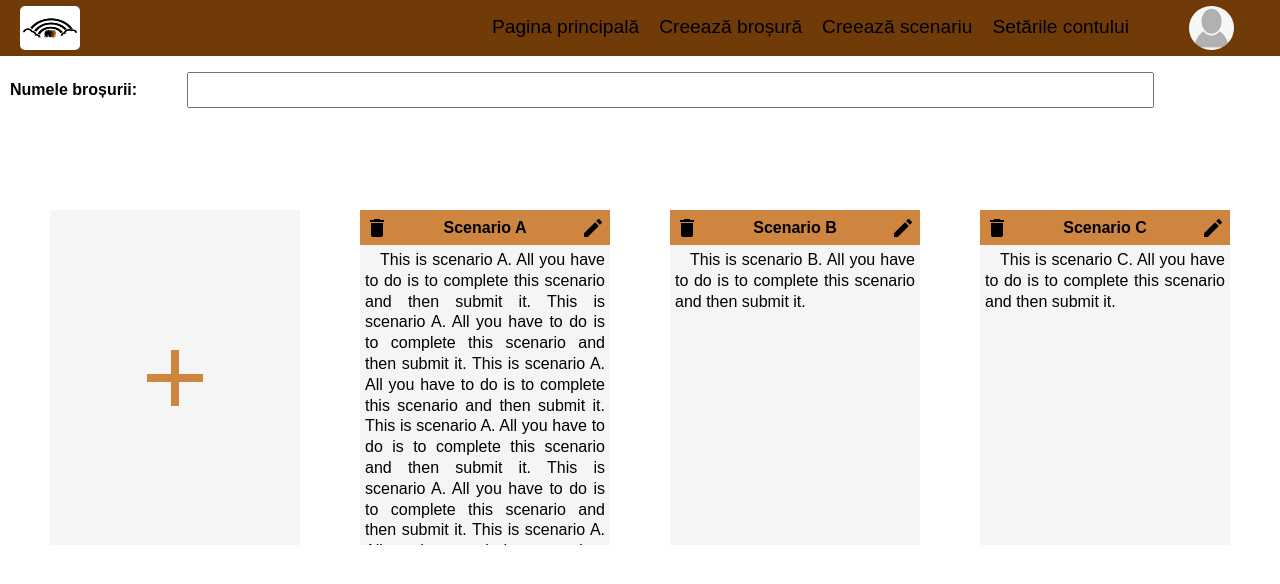
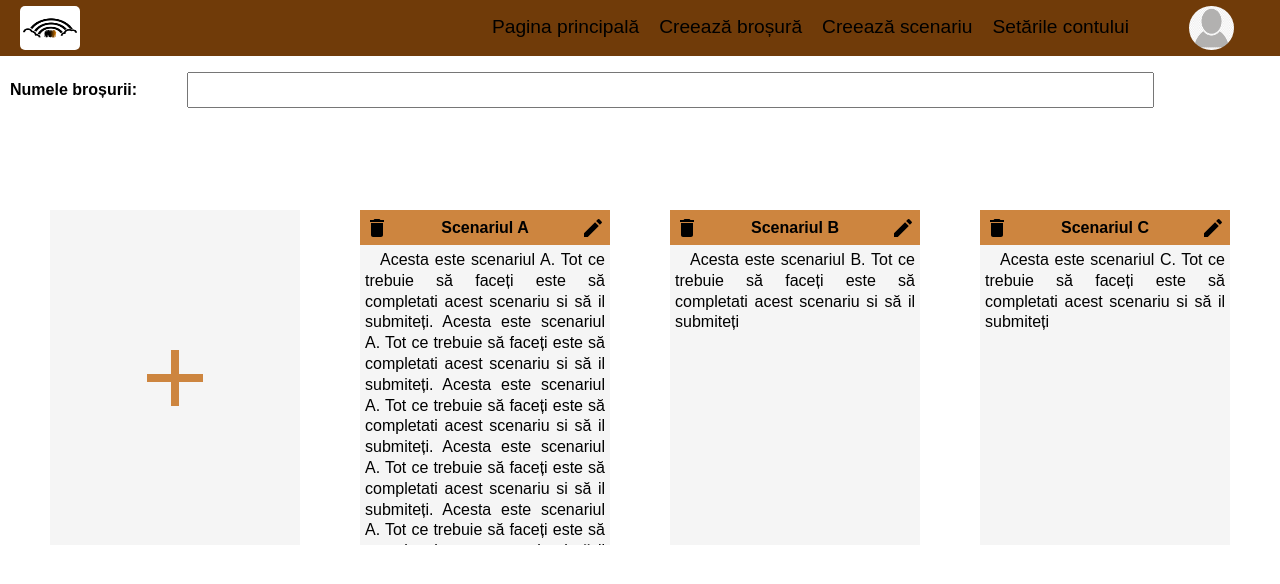
Before and after one commit to LeancaBogdan/ManagingConflicts, a React (Create React App) app in the folder managing_conflicts/: page /brochure in a window 1280 px wide. Shown: the top 584 px of the page. Built offline with nearby package versions, Linux system fonts and the light colour scheme.

Commit message:
English -> Romanian. Fixed header for client side

```diff
--- a/managing_conflicts/src/App.js
+++ b/managing_conflicts/src/App.js
@@ -5,11 +5,9 @@ import Layout from "./hoc/Layout/Layout";
 
 function App(props) {
     return (
-        <Layout>
-            <Router history={props.history}>
-                <Route component={Routes} />
-            </Router>
-        </Layout>
+        <Router history={props.history}>
+            <Route component={Routes} />
+        </Router>
     );
 }
 
--- a/managing_conflicts/src/Routes.js
+++ b/managing_conflicts/src/Routes.js
@@ -6,6 +6,7 @@ import ClientLayout from "./hoc/ClientLayout/ClientLayout";
 import Brochure from "./containers/Brochure/Brochure";
 import Scenario from "./containers/Scenario/Scenario";
 import SettingsPage from "./components/SettingsPage";
+import Layout from "./hoc/Layout/Layout";
 
 export const MAIN_ROUTES = {
     mainPage: "/main",
@@ -22,19 +23,19 @@ export class Routes extends PureComponent {
             <Switch>
                 <Route path={"/"} exact render={() => <Redirect to={MAIN_ROUTES.mainPage}/>}/>
                 <Route path={MAIN_ROUTES.mainPage} exact render={(props) => {
-                    return <MainBody {...props} />
+                    return <Layout><MainBody {...props} /></Layout>
                 }}/>
                 <Route path={MAIN_ROUTES.questionnaire} exact render={(props) => {
                     return <ClientLayout {...props} guid={props.match.params.guid}/>
                 }}/>
                 <Route path={MAIN_ROUTES.createBrochure} exact render={(props) => {
-                    return <Brochure {...props}/>
+                    return <Layout><Brochure {...props}/></Layout>
                 }}/>
                 <Route path={MAIN_ROUTES.createScenario} exact render={(props) => {
-                    return <Scenario {...props}/>
+                    return <Layout><Scenario {...props}/></Layout>
                 }}/>
                 <Route path={MAIN_ROUTES.settings} exact render={(props) => {
-                    return <SettingsPage {...props}/>
+                    return <Layout><SettingsPage {...props}/></Layout>
                 }}/>
                 <Route component={PageNotFound}/>
             </Switch>
--- a/managing_conflicts/src/clientComponents/ClientHeader/ClientHeader.module.css
+++ b/managing_conflicts/src/clientComponents/ClientHeader/ClientHeader.module.css
@@ -1,7 +1,7 @@
 .Toolbar{
   height: 56px;
   width: 100%;
-  position: relative;
+  position: fixed;
   top:0;
   left:0;
   background-color: #703B09;
--- a/managing_conflicts/src/containers/Brochure/Brochure.js
+++ b/managing_conflicts/src/containers/Brochure/Brochure.js
@@ -9,20 +9,20 @@ import BrochureModal from './BrochureModal/BrochureModal'
 const sceanrios_dummy = [
   {
     id: 1,
-    name: "Scenario A",
-    description: "This is scenario A. All you have to do is to complete this scenario and then submit it. This is scenario A. All you have to do is to complete this scenario and then submit it. This is scenario A. All you have to do is to complete this scenario and then submit it. This is scenario A. All you have to do is to complete this scenario and then submit it. This is scenario A. All you have to do is to complete this scenario and then submit it. This is scenario A. All you have to do is to complete this scenario and then submit it. This is scenario A. All you have to do is to complete this scenario and then submit it. This is scenario A. All you have to do is to complete this scenario and then submit it. This is scenario A. All you have to do is to complete this scenario and then submit it. This is scenario A. All you have to do is to complete this scenario and then submit it.",
+    name: "Scenariul A",
+    description: "Acesta este scenariul A. Tot ce trebuie să faceți este să completati acest scenariu si să il submiteți. Acesta este scenariul A. Tot ce trebuie să faceți este să completati acest scenariu si să il submiteți. Acesta este scenariul A. Tot ce trebuie să faceți este să completati acest scenariu si să il submiteți. Acesta este scenariul A. Tot ce trebuie să faceți este să completati acest scenariu si să il submiteți. Acesta este scenariul A. Tot ce trebuie să faceți este să completati acest scenariu si să il submiteți.",
     brochure_id: 1
   },
   {
     id: 2,
-    name: "Scenario B",
-    description: "This is scenario B. All you have to do is to complete this scenario and then submit it.",
+    name: "Scenariul B",
+    description: "Acesta este scenariul B. Tot ce trebuie să faceți este să completati acest scenariu si să il submiteți",
     brochure_id: 1
   },
   {
     id: 3,
-    name: "Scenario C",
-    description: "This is scenario C. All you have to do is to complete this scenario and then submit it.",
+    name: "Scenariul C",
+    description: "Acesta este scenariul C. Tot ce trebuie să faceți este să completati acest scenariu si să il submiteți",
     brochure_id: 1
   },
 ]
--- a/managing_conflicts/src/containers/Brochure/BrochureModal/BrochureModal.js
+++ b/managing_conflicts/src/containers/Brochure/BrochureModal/BrochureModal.js
@@ -7,20 +7,20 @@ import Add from '../../../components/UI/Add/Add'
 const sceanrios_dummy = [
   {
     id: 1,
-    name: "Scenario B",
-    description: "This is scenario A. All you have to do is to complete this scenario and then submit it. This is scenario A. All you have to do is to complete this scenario and then submit it. This is scenario A. All you have to do is to complete this scenario and then submit it. This is scenario A. All you have to do is to complete this scenario and then submit it. This is scenario A. All you have to do is to complete this scenario and then submit it. This is scenario A. All you have to do is to complete this scenario and then submit it. This is scenario A. All you have to do is to complete this scenario and then submit it. This is scenario A. All you have to do is to complete this scenario and then submit it. This is scenario A. All you have to do is to complete this scenario and then submit it. This is scenario A. All you have to do is to complete this scenario and then submit it.",
+    name: "Scenariul B",
+    description: "Acesta este scenariul B. Tot ce trebuie să faceți este să completati acest scenariu si să il submiteți. Acesta este scenariul B. Tot ce trebuie să faceți este să completati acest scenariu si să il submiteți. Acesta este scenariul B. Tot ce trebuie să faceți este să completati acest scenariu si să il submiteți. Acesta este scenariul B. Tot ce trebuie să faceți este să completati acest scenariu si să il submiteți.",
     brochure_id: 1
   },
   {
     id: 2,
-    name: "Scenario C",
-    description: "This is scenario B. All you have to do is to complete this scenario and then submit it.",
+    name: "Scenariul C",
+    description: "Acesta este scenariul C. Tot ce trebuie să faceți este să completati acest scenariu si să il submiteți.",
     brochure_id: 1
   },
   {
     id: 3,
-    name: "Scenario D",
-    description: "This is scenario C. All you have to do is to complete this scenario and then submit it.",
+    name: "Scenariul D",
+    description: "Acesta este scenariul D. Tot ce trebuie să faceți este să completati acest scenariu si să il submiteți.",
     brochure_id: 1
   },
 ]
--- a/managing_conflicts/src/containers/MainBody/MainBody.js
+++ b/managing_conflicts/src/containers/MainBody/MainBody.js
@@ -7,56 +7,56 @@ import CardsGrid from '../../components/CardsGrid/CardsGrid';
 const scenarios_dummy = [
   {
     id: 1,
-    name: "Scenario A",
-    description: "This is scenario A. All you have to do is to complete this scenario and then submit it. This is scenario A. All you have to do is to complete this scenario and then submit it. This is scenario A. All you have to do is to complete this scenario and then submit it. This is scenario A. All you have to do is to complete this scenario and then submit it. This is scenario A. All you have to do is to complete this scenario and then submit it. This is scenario A. All you have to do is to complete this scenario and then submit it. This is scenario A. All you have to do is to complete this scenario and then submit it. This is scenario A. All you have to do is to complete this scenario and then submit it. This is scenario A. All you have to do is to complete this scenario and then submit it. This is scenario A. All you have to do is to complete this scenario and then submit it.",
+    name: "Scenariul A",
+    description: "Acesta este scenariul A. Tot ce trebuie să faceți este să completati acest scenariu si să il submiteți. Acesta este scenariul A. Tot ce trebuie să faceți este să completati acest scenariu si să il submiteți. Acesta este scenariul A. Tot ce trebuie să faceți este să completati acest scenariu si să il submiteți. Acesta este scenariul A. Tot ce trebuie să faceți este să completati acest scenariu si să il submiteți. Acesta este scenariul A. Tot ce trebuie să faceți este să completati acest scenariu si să il submiteți .Acesta este scenariul A. Tot ce trebuie să faceți este să completati acest scenariu si să il submiteți.",
     brochure_id: 1
   },
   {
     id: 2,
-    name: "Scenario B",
-    description: "This is scenario B. All you have to do is to complete this scenario and then submit it.",
+    name: "Scenariul B",
+    description: "Acesta este scenariul B. Tot ce trebuie să faceți este să completati acest scenariu si să il submiteți.",
     brochure_id: 1
   },
   {
     id: 3,
-    name: "Scenario C",
-    description: "This is scenario C. All you have to do is to complete this scenario and then submit it.",
+    name: "Scenariul C",
+    description: "Acesta este scenariul C. Tot ce trebuie să faceți este să completati acest scenariu si să il submiteți.",
     brochure_id: 1
   },
   {
     id: 4,
-    name: "Scenario D",
-    description: "This is scenario D. All you have to do is to complete this scenario and then submit it.",
+    name: "Scenariul D",
+    description: "Acesta este scenariul D. Tot ce trebuie să faceți este să completati acest scenariu si să il submiteți.",
     brochure_id: 2
   },
   {
     id: 5,
-    name: "Scenario E",
-    description: "This is scenario E. All you have to do is to complete this scenario and then submit it.",
+    name: "Scenariul E",
+    description: "Acesta este scenariul E. Tot ce trebuie să faceți este să completati acest scenariu si să il submiteți.",
     brochure_id: 2
   },
   {
     id: 6,
-    name: "Scenario F",
-    description: "This is scenario F. All you have to do is to complete this scenario and then submit it.",
+    name: "Scenariul F",
+    description: "Acesta este scenariul F. Tot ce trebuie să faceți este să completati acest scenariu si să il submiteți.",
     brochure_id: 2
   },
   {
     id: 7,
-    name: "Scenario G",
-    description: "This is scenario G. All you have to do is to complete this scenario and then submit it.",
+    name: "Scenariul G",
+    description: "Acesta este scenariul G. Tot ce trebuie să faceți este să completati acest scenariu si să il submiteți.",
     brochure_id: 2
   },
   {
     id: 8,
-    name: "Scenario H",
-    description: "This is scenario H. All you have to do is to complete this scenario and then submit it.",
+    name: "Scenariul H",
+    description: "Acesta este scenariul H. Tot ce trebuie să faceți este să completati acest scenariu si să il submiteți.",
     brochure_id: 2
   },
   {
     id: 9,
-    name: "Scenario I",
-    description: "This is scenario I. All you have to do is to complete this scenario and then submit it.",
+    name: "Scenariul I",
+    description: "Acesta este scenariul I. Tot ce trebuie să faceți este să completati acest scenariu si să il submiteți.",
     brochure_id: 2
   }
 ]
@@ -64,11 +64,11 @@ const scenarios_dummy = [
 const brochures_dummy = [
   {
     id: 1,
-    name: "Brochure #1",
+    name: "Broșura #1",
   },
   {
     id: 2,
-    name: "Brochure #2",
+    name: "Broșura #2",
   }
 ]
 
```
